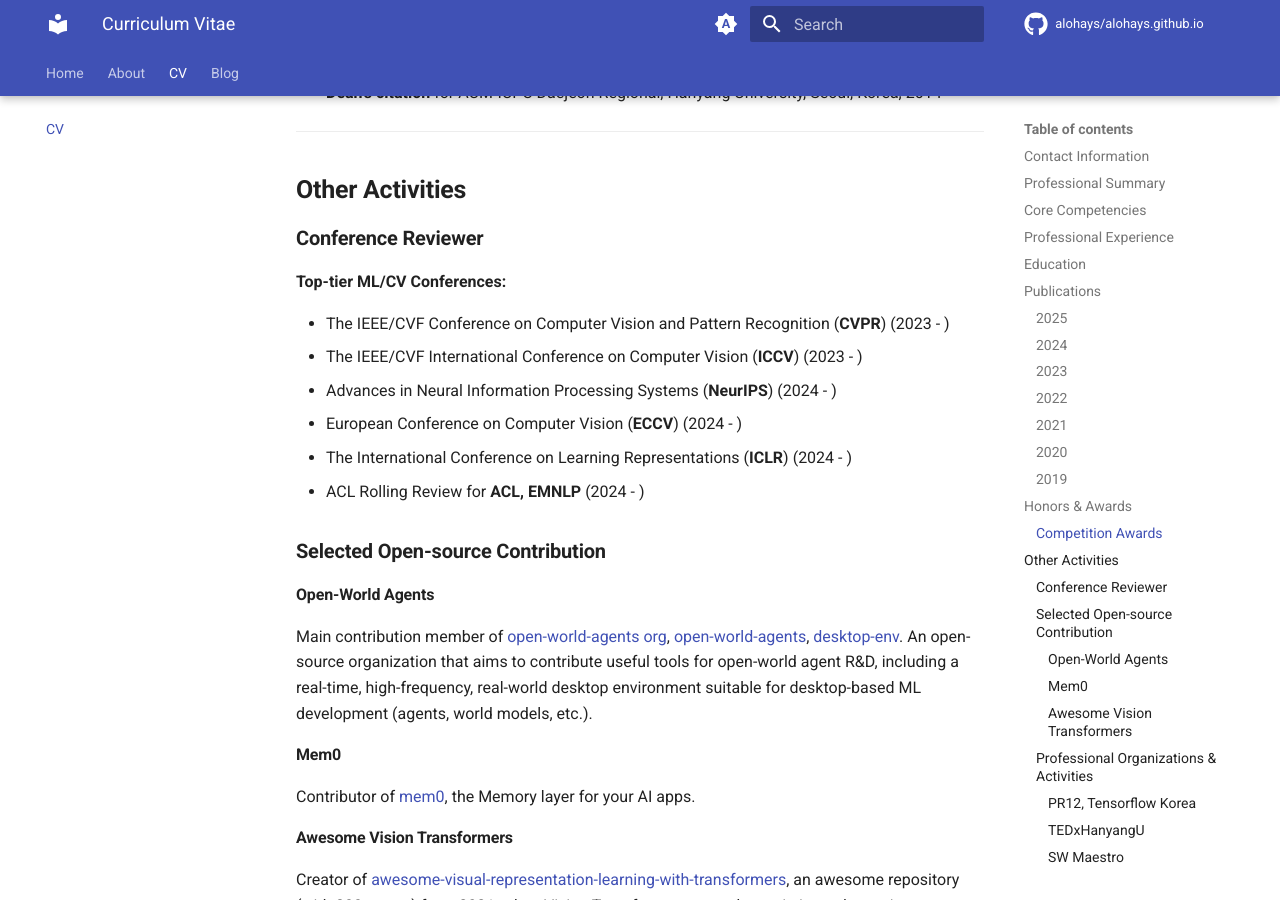
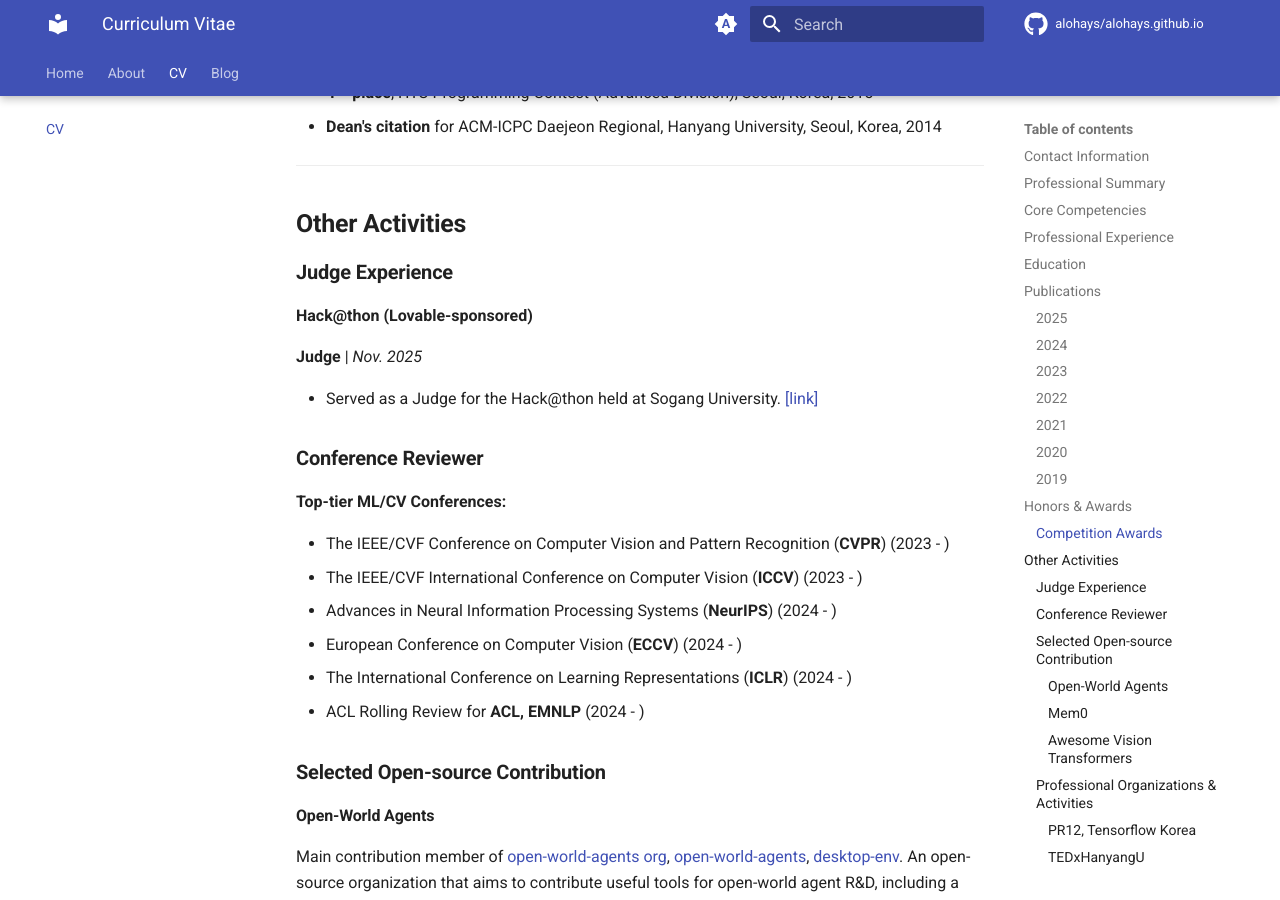
Before and after one commit to alohays/alohays.github.io, an MkDocs documentation site: the page built from docs/cv/index.md, in a window 1280 px wide and 900 px high, scrolled down 4798 px. Built offline with MkDocs 1.6.1 and Material for MkDocs 9.7.7, drawn with Linux system fonts in a browser that asks for light colours; comment, search, counter and statistics services are not loaded; some of the changed text lies outside the part shown.

Commit message:
update cv

```diff
--- a/docs/cv/index.md
+++ b/docs/cv/index.md
@@ -153,6 +154,14 @@ My publications have accumulated over **1,700 citations** on Google Scholar, dem
 ---
 
 ## Other Activities
+
+### Judge Experience
+
+**Hack@thon (Lovable-sponsored)**
+
+**Judge** | _Nov. 2025_
+
+- Served as a Judge for the Hack@thon held at Sogang University. [[link]](https://scc.sogang.ac.kr/front/cmsboardview.do?siteId=sweducenter&bbsConfigFK=7250&pkid=928764)
 
 ### Conference Reviewer
 
```
Also changed, not shown: other parts of docs/cv/index.md (+2 -1 lines), .gitmodules (added), 2 other files.
